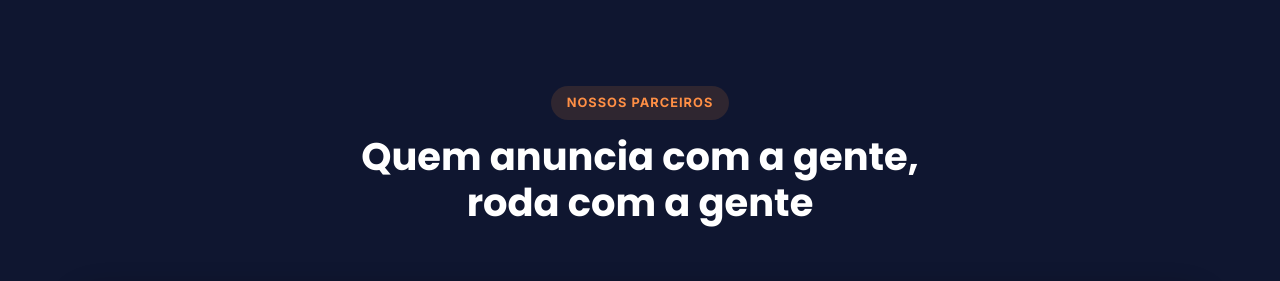
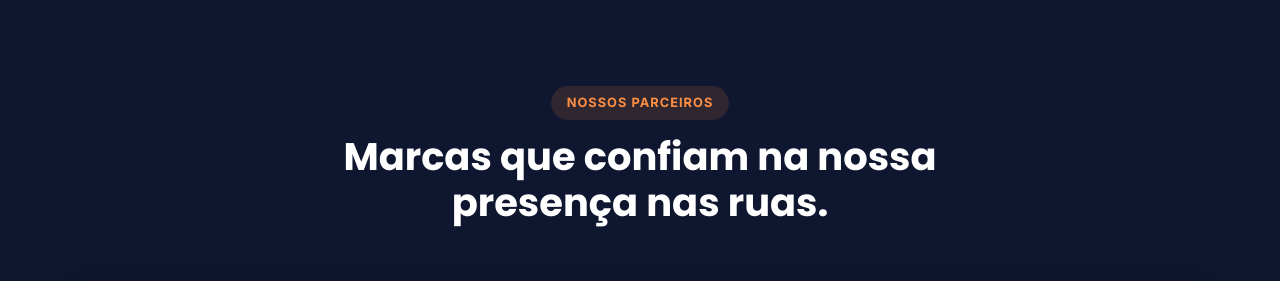
Before and after one commit to sulzzx/total-midiabus, a plain HTML site: page index.html in a window 1280 px wide. Shown: the part 3240-3521 px from the top of the page. Drawn offline with Linux system fonts and the light colour scheme.

Commit message:
Update testimonial heading text

```diff
--- a/index.html
+++ b/index.html
@@ -255,7 +255,7 @@
     <div class="container">
       <div class="section-head reveal">
         <span class="eyebrow">Nossos Parceiros</span>
-        <h2>Quem anuncia com a gente, roda com a gente</h2>
+        <h2>Marcas que confiam na nossa presença nas ruas.</h2>
       </div>
       <div class="partners-card reveal">
         <picture>
```
